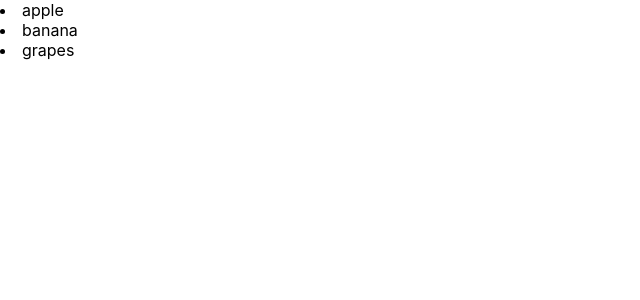
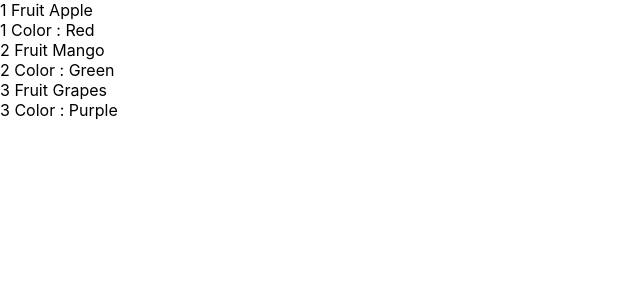
Before and after one commit to verangade/my-react-app, a React (Create React App) app: page / in a window 1280 px wide. Shown: the top 300 px of the page, without its empty margins (0-640 px from the left). Built offline with nearby package versions, Linux system fonts and the light colour scheme.

Commit message:
use object list to render

```diff
--- a/src/index.js
+++ b/src/index.js
@@ -9,6 +9,12 @@ let city = {
 };
 
 const itemList = ['apple','banana','grapes'];
+
+const itemObjectList = [
+  { id:"1" , name: "Apple" , color: "Red"},
+  { id:"2" , name: "Mango" , color: "Green"},
+  { id:"3" , name: "Grapes" , color: "Purple"}
+];
 
 function Lake(props){
   return <h1>{props.name}</h1>;
@@ -35,8 +41,18 @@ function App2(props){
   );
 }
 
+function App3({items}){
+  return(
+    <div>
+      {items.map( item =>( <div><div>{item.id} Fruit {item.name} </div>
+      <div>{item.id} Color : {item.color} </div></div>)) }
+    </div>
+  );
+}
+
 ReactDOM.render(
  //<App/>
- <App2 items={itemList}/>,
+ //<App2 items={itemList}/>,
+ <App3 items={itemObjectList}/>,
   document.getElementById('root')
 );
```
